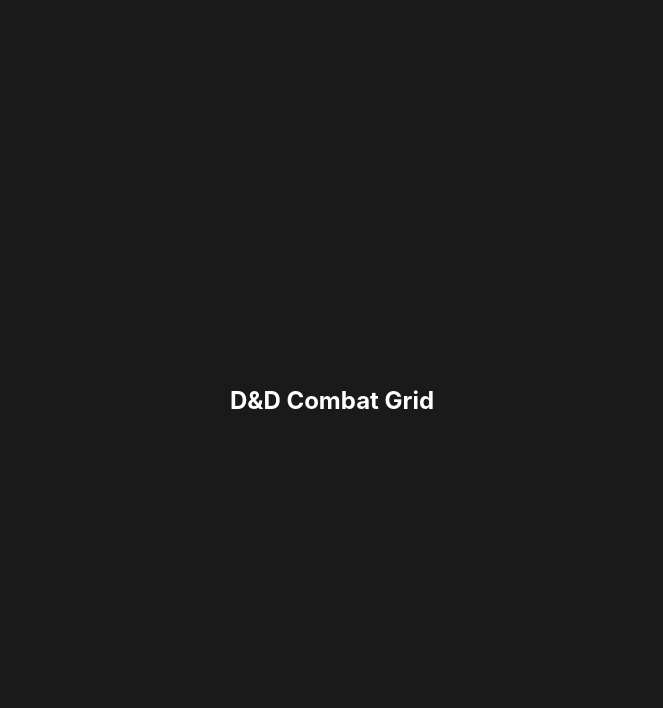
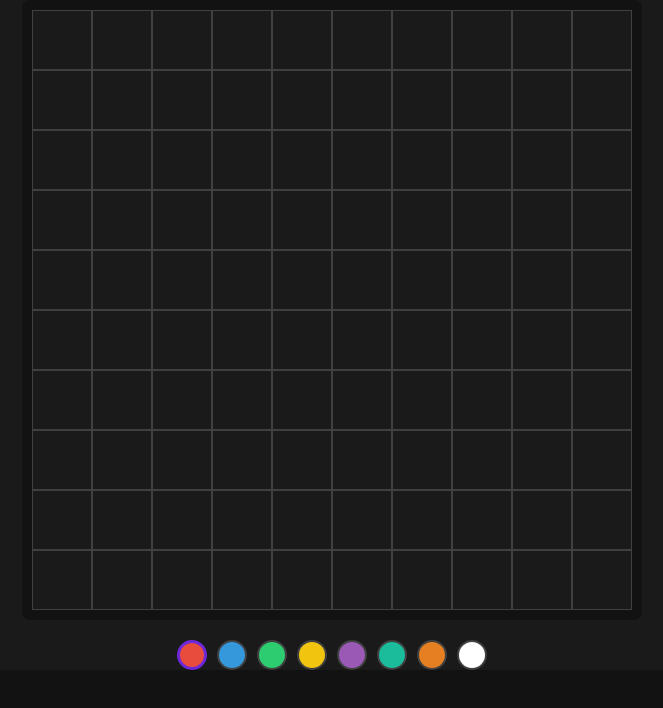
Before and after one commit to youngbread401/Updated-TT, a React (Vite) app: page / in a window 1280 px wide. Shown: the top 708 px of the page, without its empty margins (308-971 px from the left). Built offline with nearby package versions, Linux system fonts and the light colour scheme; the HTML template or start-up script is replaced by a standard one.

Commit message:
feat: add interactive grid and token system

```diff
--- a/src/App.jsx
+++ b/src/App.jsx
@@ -1,12 +1,118 @@
-import React, { useState } from 'react';
-import { StyleSheet, View, Text } from 'react-native';
+import React, { useState, useCallback, useEffect, useRef, memo, useMemo } from 'react';
+import {
+  StyleSheet,
+  View,
+  Text,
+  TouchableOpacity,
+  Pressable,
+  TextInput,
+  ScrollView,
+  Alert,
+  Modal,
+  KeyboardAvoidingView,
+  Platform,
+  SafeAreaView,
+  ActivityIndicator,
+  Keyboard,
+  Vibration,
+  Dimensions,
+  Image
+} from 'react-native';
+import {
+  ref,
+  onValue,
+  set,
+  get,
+  off,
+  update,
+  remove
+} from 'firebase/database';
+import { debounce } from 'lodash';
+import { database } from './firebase';
 import { THEME } from './theme';
+import AoeControls from './components/AoeControls';
+import { AOE_TYPES, AOE_SIZES, calculateAffectedCells } from './aoeConstants';
+
+// Constants
+const LETTERS = Array.from({ length: 26 }, (_, i) => String.fromCharCode(65 + i));
+const COLORS = ['#e74c3c', '#3498db', '#2ecc71', '#f1c40f', '#9b59b6', '#1abc9c', '#e67e22', '#ffffff'];
+const GRID_SIZE = 10;
+const ABILITY_SCORES = ['STR', 'DEX', 'CON', 'INT', 'WIS', 'CHA'];
 
 const App = () => {
+  const [tokens, setTokens] = useState({});
+  const [selectedToken, setSelectedToken] = useState(null);
+  const [showTokenModal, setShowTokenModal] = useState(false);
+  const [zoomLevel, setZoomLevel] = useState(1);
+  const [selectedColor, setSelectedColor] = useState(COLORS[0]);
+  const [showColorPicker, setShowColorPicker] = useState(false);
+
+  const handleCellPress = useCallback((position) => {
+    const existingToken = Object.values(tokens).find(token => token.position === position);
+    if (existingToken) {
+      setSelectedToken(existingToken);
+      setShowTokenModal(true);
+    } else {
+      const newToken = {
+        id: Date.now().toString(),
+        position,
+        color: selectedColor,
+        name: 'Token',
+        hp: 10,
+        maxHp: 10,
+        ac: 10
+      };
+      setTokens(prev => ({ ...prev, [newToken.id]: newToken }));
+    }
+  }, [tokens, selectedColor]);
+
   return (
-    <View style={styles.container}>
-      <Text style={styles.text}>D&D Combat Grid</Text>
-    </View>
+    <SafeAreaView style={styles.container}>
+      <View style={styles.gridContainer}>
+        {Array.from({ length: GRID_SIZE }).map((_, rowIndex) => (
+          <View key={rowIndex} style={styles.row}>
+            {Array.from({ length: GRID_SIZE }).map((_, colIndex) => {
+              const position = `${rowIndex}-${colIndex}`;
+              const token = Object.values(tokens).find(t => t.position === position);
+
+              return (
+                <TouchableOpacity
+                  key={colIndex}
+                  style={[
+                    styles.cell,
+                    token && { backgroundColor: token.color }
+                  ]}
+                  onPress={() => handleCellPress(position)}
+                >
+                  {token && (
+                    <View style={styles.tokenContent}>
+                      <Text style={styles.tokenText}>{token.name}</Text>
+                      <Text style={styles.tokenHp}>HP: {token.hp}/{token.maxHp}</Text>
+                      <Text style={styles.tokenHp}>AC: {token.ac}</Text>
+                    </View>
+                  )}
+                </TouchableOpacity>
+              );
+            })}
+          </View>
+        ))}
+      </View>
+
+      {/* Color Picker */}
+      <View style={styles.colorPicker}>
+        {COLORS.map(color => (
+          <TouchableOpacity
+            key={color}
+            style={[
+              styles.colorButton,
+              { backgroundColor: color },
+              selectedColor === color && styles.selectedColor
+            ]}
+            onPress={() => setSelectedColor(color)}
+          />
+        ))}
+      </View>
+    </SafeAreaView>
   );
 };
 
@@ -16,13 +122,60 @@ const styles = StyleSheet.create({
     backgroundColor: THEME.primary.main,
     alignItems: 'center',
     justifyContent: 'center',
-    minHeight: '100vh',
   },
-  text: {
+  gridContainer: {
+    backgroundColor: THEME.primary.dark,
+    padding: 10,
+    borderRadius: 8,
+  },
+  row: {
+    flexDirection: 'row',
+  },
+  cell: {
+    width: 60,
+    height: 60,
+    borderWidth: 1,
+    borderColor: THEME.border.light,
+    justifyContent: 'center',
+    alignItems: 'center',
+    backgroundColor: THEME.primary.main,
+  },
+  tokenContent: {
+    width: '100%',
+    height: '100%',
+    justifyContent: 'center',
+    alignItems: 'center',
+    padding: 4,
+    backgroundColor: 'rgba(0, 0, 0, 0.3)',
+  },
+  tokenText: {
+    fontSize: 12,
+    fontWeight: 'bold',
+    textAlign: 'center',
     color: THEME.text.primary,
-    fontSize: 24,
-    fontWeight: 'bold',
-  }
+  },
+  tokenHp: {
+    fontSize: 10,
+    textAlign: 'center',
+    color: THEME.text.primary,
+  },
+  colorPicker: {
+    flexDirection: 'row',
+    justifyContent: 'center',
+    gap: 10,
+    marginTop: 20,
+  },
+  colorButton: {
+    width: 30,
+    height: 30,
+    borderRadius: 15,
+    borderWidth: 2,
+    borderColor: THEME.border.light,
+  },
+  selectedColor: {
+    borderColor: THEME.secondary.main,
+    borderWidth: 3,
+  },
 });
 
 export default App;
```
